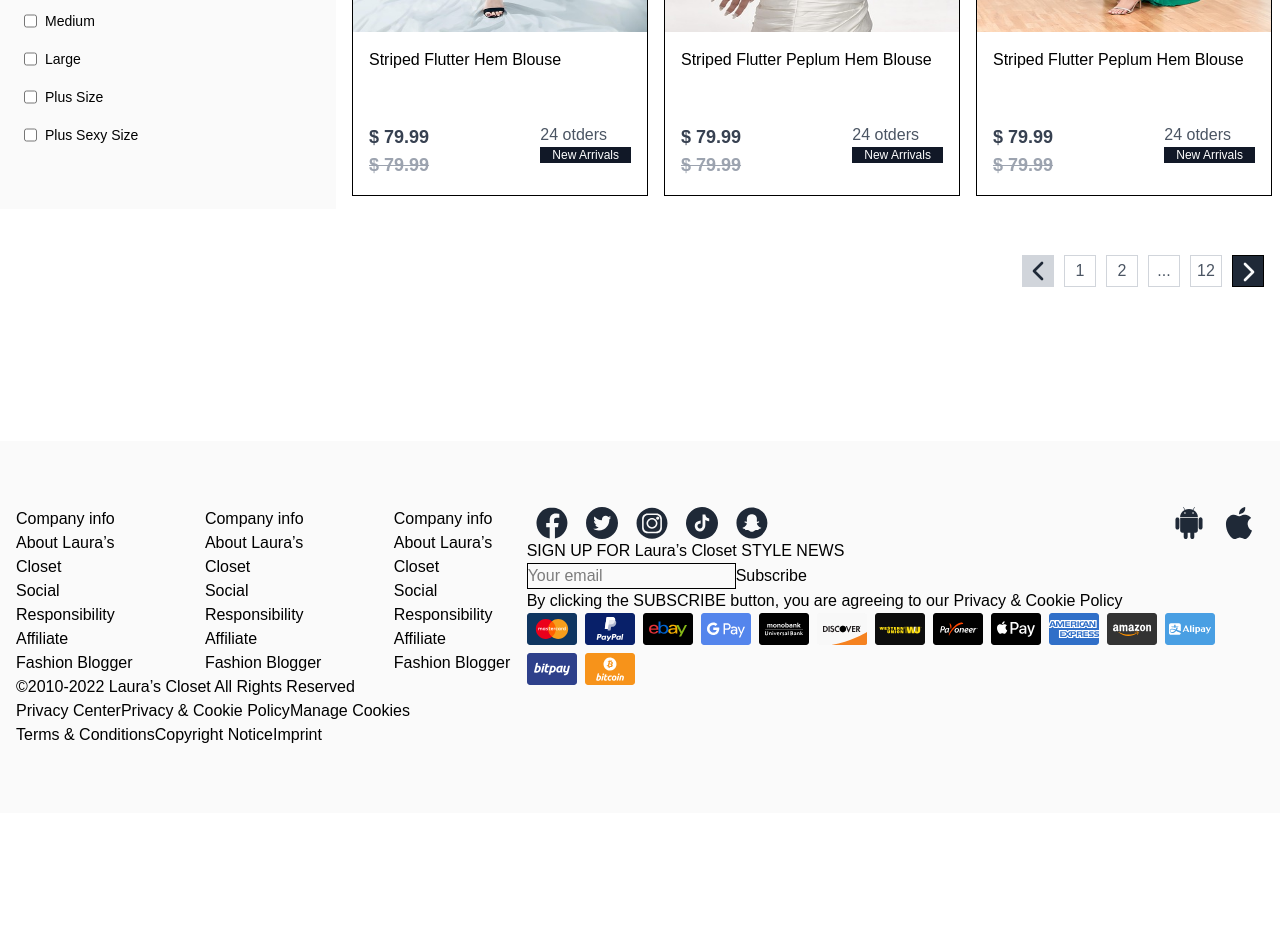
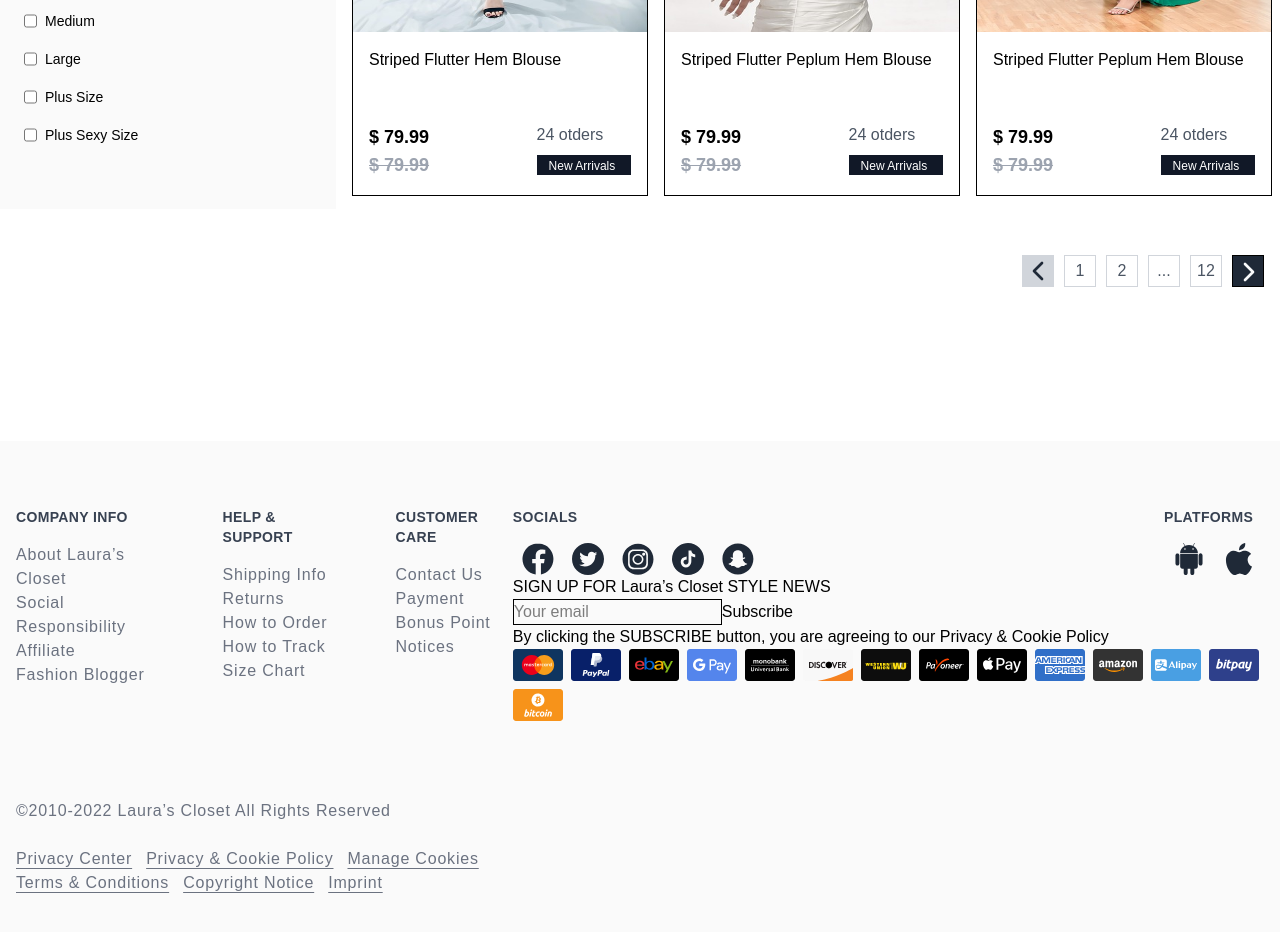
Before and after one commit to EugeneLevkovych/tailwind-lauras-closing, a React (Vite) app: page / in a window 1280 px wide. Shown: the part 1700-2632 px from the top of the page. Before the commit the page ends 2513 px from the top, so only its background shows below. Built offline with nearby package versions, Linux system fonts and the light colour scheme.

Commit message:
add socials style

```diff
--- a/package.json
+++ b/package.json
@@ -24,6 +24,7 @@
     "eslint-plugin-react-hooks": "^5.2.0",
     "eslint-plugin-react-refresh": "^0.4.19",
     "globals": "^16.0.0",
+    "prettier": "3.5.3",
     "tailwindcss": "^4.1.7",
     "vite": "^6.3.5",
     "vite-plugin-svgr": "^4.3.0"
--- a/src/components/Card.jsx
+++ b/src/components/Card.jsx
@@ -1,5 +1,3 @@
-
-
 export default function Card({ productObj }) {
     return (
     <li className="relative h-[30.7rem] w-full sm:w-[calc((100%-20px)/2)] xl:w-[calc((100%-40px)/3)] border border-solid">
@@ -16,9 +14,9 @@ export default function Card({ productObj }) {
                <p className="text-lg font-semibold text-price-black">{productObj.price}</p>
                <p className="text-lg font-semibold line-through text-gray-lighter">{productObj.price}</p>
             </div>
-            <div className="flex flex-col">
+            <div className="flex flex-col gap-2">
                <p className="text-gray-darker">24 otders</p>
-               <p className="text-xs bg-back-arrivals-black text-white px-3">New Arrivals</p>
+               <p className="h-5 w-[5.9rem] text-xs bg-back-arrivals-black text-white px-3 py-[3px]">New Arrivals</p>
             </div>
           </div>
          </div>
--- a/src/components/CompanyInfo.jsx
+++ b/src/components/CompanyInfo.jsx
@@ -1,41 +1,42 @@
 export default function CompanyInfo() {
     return (
-        <>
-    <div className="flex gap-14">
+        <div className="mb-auto">
+    <div className="flex gap-14 max-w-[36.25rem] w-full mb-28">
         <div>
-            <h3>Company info</h3>
-            <p>About Laura’s Closet</p>
-            <p>Social Responsibility</p>
-            <p>Affiliate</p>
-            <p>Fashion Blogger</p>
+            <h3 className="text-sm font-semibold tracking-wide uppercase text-black1 pb-4">Company info</h3>
+            <p className="font-sm font-medium tracking-wider text-gray-main space-y-2">About Laura’s Closet</p>
+            <p className="font-sm font-medium tracking-wider text-gray-main space-y-2">Social Responsibility</p>
+            <p className="font-sm font-medium tracking-wider text-gray-main space-y-2">Affiliate</p>
+            <p className="font-sm font-medium tracking-wider text-gray-main space-y-2">Fashion Blogger</p>
         </div>
          <div>
-            <h3>Company info</h3>
-            <p>About Laura’s Closet</p>
-            <p>Social Responsibility</p>
-            <p>Affiliate</p>
-            <p>Fashion Blogger</p>
+            <h3 className="text-sm font-semibold tracking-wide uppercase text-black1 pb-4">HElp & Support</h3>
+            <p className="font-sm font-medium tracking-wider text-gray-main space-y-2">Shipping Info</p>
+            <p className="font-sm font-medium tracking-wider text-gray-main space-y-2">Returns</p>
+            <p className="font-sm font-medium tracking-wider text-gray-main space-y-2">How to Order</p>
+            <p className="font-sm font-medium tracking-wider text-gray-main space-y-2">How to Track</p>
+            <p className="font-sm font-medium tracking-wider text-gray-main space-y-2">Size Chart</p>
         </div>
          <div>
-            <h3>Company info</h3>
-            <p>About Laura’s Closet</p>
-            <p>Social Responsibility</p>
-            <p>Affiliate</p>
-            <p>Fashion Blogger</p>
+            <h3 className="text-sm font-semibold tracking-wide uppercase text-black1 pb-4">Customer care</h3>
+            <p className="font-sm font-medium tracking-wider text-gray-main space-y-2">Contact Us</p>
+            <p className="font-sm font-medium tracking-wider text-gray-main space-y-2">Payment</p>
+            <p className="font-sm font-medium tracking-wider text-gray-main space-y-2">Bonus Point</p>
+            <p className="font-sm font-medium tracking-wider text-gray-main space-y-2">Notices</p>
         </div>
     </div>
     <div>
-        <p>©2010-2022 Laura’s Closet All Rights Reserved</p>
-        <div className="flex">
-            <p>Privacy Center</p>
-            <p>Privacy & Cookie Policy</p>
-            <p>Manage Cookies</p>
+        <p className="mb-6 font-sm font-medium tracking-wider text-gray-main">©2010-2022 Laura’s Closet All Rights Reserved</p>
+        <div className="flex gap-3.5">
+            <p className="font-sm font-medium tracking-wider text-gray-main underline underline-offset-4">Privacy Center</p>
+            <p className="font-sm font-medium tracking-wider text-gray-main underline underline-offset-4">Privacy & Cookie Policy</p>
+            <p className="font-sm font-medium tracking-wider text-gray-main underline underline-offset-4">Manage Cookies</p>
             </div>
-        <div className="flex">
-            <p>Terms & Conditions</p>
-            <p>Copyright Notice</p>
-            <p>Imprint</p>
+        <div className="flex gap-3.5">
+            <p className="font-sm font-medium tracking-wider text-gray-main underline underline-offset-4">Terms & Conditions</p>
+            <p className="font-sm font-medium tracking-wider text-gray-main underline underline-offset-4">Copyright Notice</p>
+            <p className="font-sm font-medium tracking-wider text-gray-main underline underline-offset-4">Imprint</p>
         </div>
     </div>
-    </>
+    </div>
     )}
--- a/src/components/Goods.jsx
+++ b/src/components/Goods.jsx
@@ -1,4 +1,4 @@
-const GOODS = ["New Arrivals", "#Fresh", "Dresses", "Tops", "Jackets", "Lingerie & Lounge Wear", "Beach Wear", "Blouse", "Denim", "Vintage", "Shoes", "Sandals", "Bags", "Jevelries"];
+import { GOODS } from "../data";
 
 export default function Goods() {
     return (
--- a/src/components/Socials.jsx
+++ b/src/components/Socials.jsx
@@ -1,7 +1,9 @@
 export default function Socials() {
     return (
     <div className="flex justify-between">
-        <div className="flex">
+        <div>
+            <p className="text-sm font-semibold tracking-wide uppercase text-black1 pb-4">Socials</p>
+          <div className="flex">
             <svg className="w-12.5 h-8 fill-gray1">
                 <use href="./sprite.svg#icon-facebook"></use>
             </svg>
@@ -18,13 +20,17 @@ export default function Socials() {
                 <use href="./sprite.svg#icon-snapchat"></use>
             </svg>
           </div>
-        <div className="flex">
+        </div>
+        <div>
+            <p className="text-sm font-semibold tracking-wide uppercase text-black1 pb-4">Platforms</p>
+          <div className="flex">
              <svg className="w-12.5 h-8 fill-gray1">
                 <use href="./sprite.svg#icon-android"></use>
             </svg>
              <svg className="w-12.5 h-8 fill-gray1">
                 <use href="./sprite.svg#icon-apple"></use>
             </svg>
+          </div>
         </div>
     </div>
     )}
--- a/src/data.js
+++ b/src/data.js
@@ -64,3 +64,5 @@ export const PRODUCTS_DATA = [
         photoName: girl9,
     },
 ]
+
+export const GOODS = ["New Arrivals", "#Fresh", "Dresses", "Tops", "Jackets", "Lingerie & Lounge Wear", "Beach Wear", "Blouse", "Denim", "Vintage", "Shoes", "Sandals", "Bags", "Jevelries"];
--- a/src/index.css
+++ b/src/index.css
@@ -1,11 +1,11 @@
 @import "tailwindcss";
 
 
-/* @utility container {
+@utility container {
   @variant xl {
     max-width: 1296px;
   }
-} */
+}
 
 
 @theme {
@@ -17,7 +17,7 @@
   --color-gray-main: #6b7280;
   --color-gray-darker: #4b5563;
   --color-gray1: #1f2937;
-  --color-price-black: #374151;
+  --color-black1: #374151;
   --color-back-arrivals-black: #111827;
   --color-red-light: #eb5757;
 }
@@ -46,6 +46,8 @@
   font-style: normal;
   font-display: swap;
 }
+
+
 body {
   font-family: "Euclid Circular A", sans-serif;
 }
```
Also changed, not shown: 1 other file (tests, documents, lock files or other folders).
